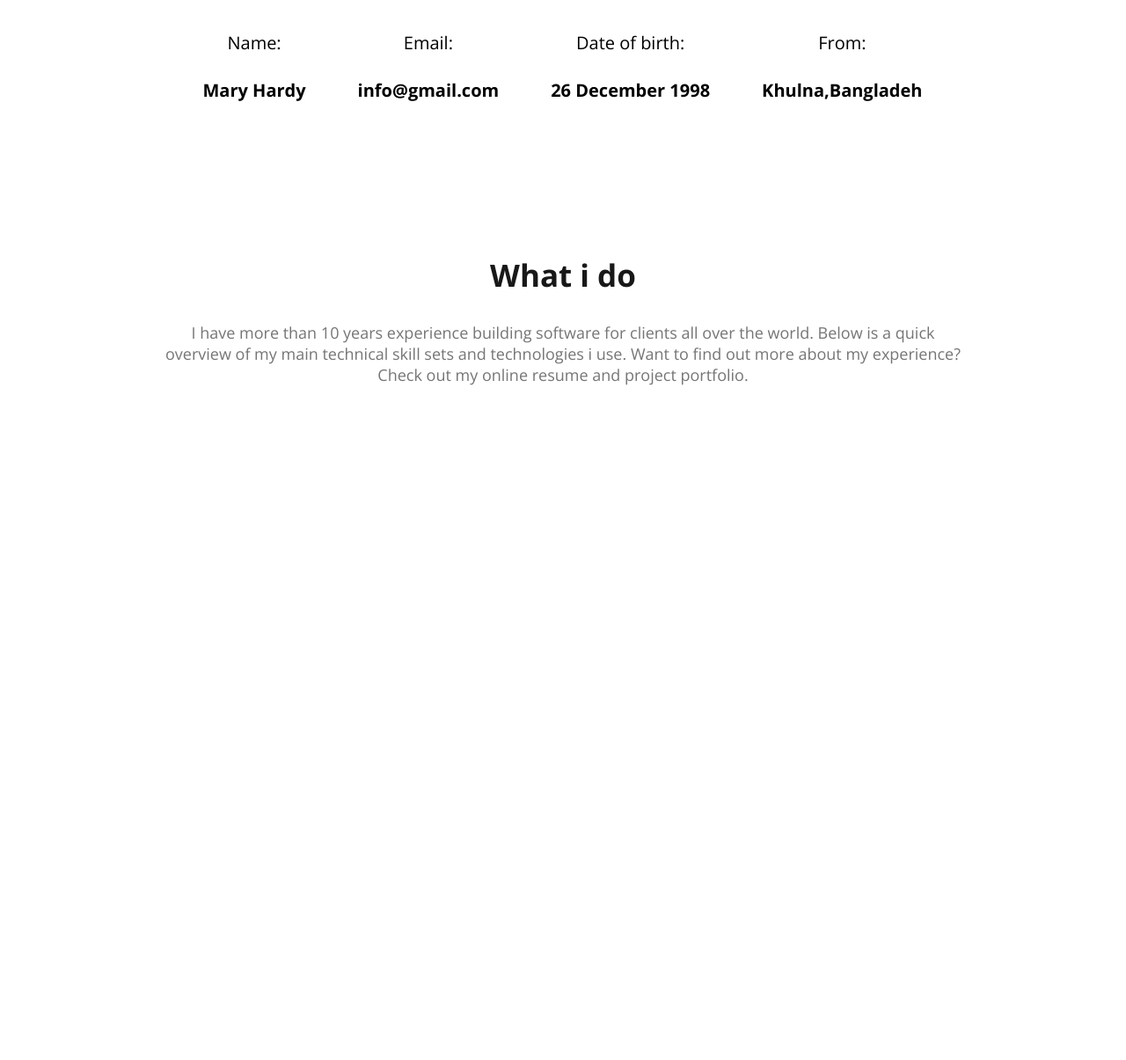
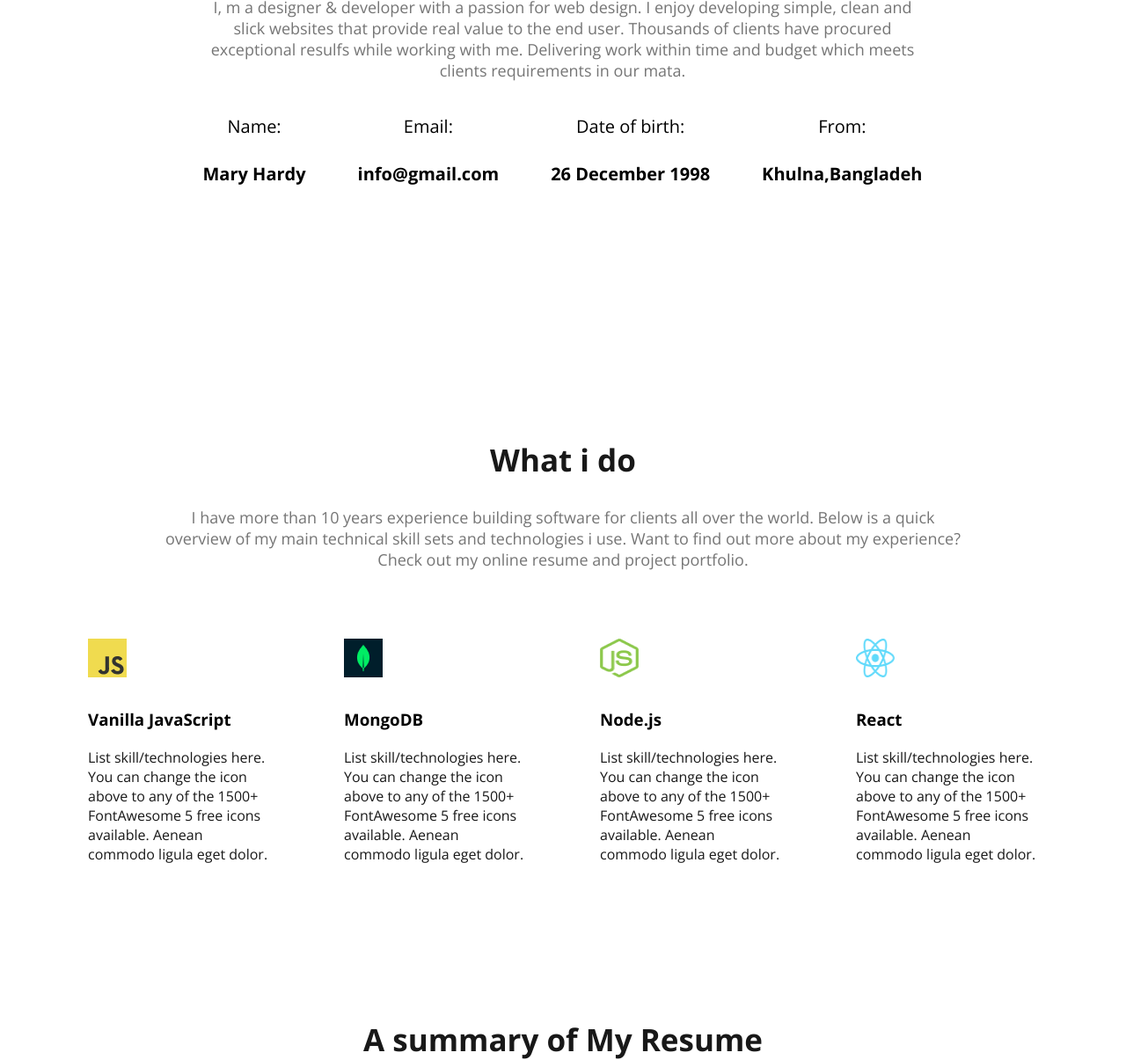
Before and after one commit to Pretilata/web_development_portfolio.repo, a plain HTML site: page index.html in a window 1280 px wide. Shown: the part 1121-2326 px from the top of the page at 88% size. Before the commit the page ends 1577 px from the top, so only its background shows below. Drawn offline with nearby package versions, Linux system fonts and the light colour scheme.

Commit message:
added summary of resume

```diff
--- a/index.html
+++ b/index.html
@@ -12,6 +12,7 @@
 </head>
 <body>
     <header class="header">
+
         <nav>
             <h3 id="heading-title">Ma<span class="text-primary">r</span>y</h3>
             <ul>
@@ -31,8 +32,6 @@
             </div>
             <div>
                 <img src="images/hardy.png" alt="image of hardy">
-            </div>
-
         </div>
     </header>
     <main>
@@ -62,12 +61,38 @@
         </section>
         <section>
             <div class="what">
-                <div class="aboutme">What i do</div>
+                <div class="aboutme" id="what-do-i">What i do</div>
             </div>
         </section>
         <section>
             <div class="about_text" id="what-content">I have more than 10 years experience building software for clients all over the world. Below is a quick overview of my main technical skill sets and technologies i use. Want to find out more about my experience? Check out my online resume and project portfolio.</div>
+            <div class="skill-topic">
+                <div class="skill">
+                    <img src="images/icons/js.png" alt="">
+                    <h3 class="skill-heading">Vanilla JavaScript</h3>
+                    <p class="skill-derevative">List skill/technologies here. You can change the icon above to any of the 1500+ FontAwesome 5 free icons available. Aenean commodo ligula eget dolor.</p>
+                </div>
+                <div class="skill">
+                    <img src="images/icons/mongo.png" alt="">
+                    <h3 class="skill-heading">MongoDB</h3>
+                    <p class="skill-derevative">List skill/technologies here. You can change the icon above to any of the 1500+ FontAwesome 5 free icons available. Aenean commodo ligula eget dolor.</p>
+                </div>
+                <div class="skill">
+                    <img src="images/icons/nodejs.png" alt="">
+                    <h3 class="skill-heading">Node.js</h3>
+                    <p class="skill-derevative">List skill/technologies here. You can change the icon above to any of the 1500+ FontAwesome 5 free icons available. Aenean commodo ligula eget dolor.</p>
+                </div>
+                <div class="skill">
+                    <img src="images/icons/react.png" alt="">
+                    <h3 class="skill-heading">React</h3>
+                    <p class="skill-derevative">List skill/technologies here. You can change the icon above to any of the 1500+ FontAwesome 5 free icons available. Aenean commodo ligula eget dolor.</p>
+                </div>
+            </div>
         </section>
+        <section>
+            <div class="aboutme" id="resume">A summary of My Resume</div>
+        </section>
+
     </main>
 
 
--- a/styles/styles.css
+++ b/styles/styles.css
@@ -4,6 +4,7 @@ body{
   font-family: "Open Sans", sans-serif;
 
 }
+
 nav{
     display: flex;
     align-items: center;
@@ -64,6 +65,7 @@ nav a{
     background-position: bottom right;
 
 
+
 }
 .banner{
     padding: 0px 38px 0px 230px;
@@ -112,7 +114,20 @@ nav a{
     Width:500px;
     Height:600px;
 }
+aside{
+    float:left;
+   Width: 774px;
+   Height: 136px;
+   Top: 812px;
+   Left: 23px;
+   font-weight:700px;
+   font-size:100px;
+   Row height:136px;
+   Letter spacing:33%
+}
+.image{
 
+}
 
 .aboutme{
     text-align:center;
@@ -120,6 +135,7 @@ nav a{
     font-weight: 700;
     font-size: 35px;
     margin-bottom: 0px;
+    margin-top: 130px;
 }
 .about{
     margin: 15px auto;
@@ -163,3 +179,34 @@ main{
     text-align: center;
 
 }
+
+.skill > img{
+    Width:44px;
+    Height:44px;
+
+}
+.skill-topic{
+    display:flex;
+    gap:24px;
+    justify-content: space-around;
+}
+.skill{
+    border-radius:5px;
+    padding:30px ;
+    background-color: rgb(255, 255, 255);
+    box-shadow: Outside shadow
+    X:0 Y:6 Blur: 50 extension: 0 rgba(0, 0, 0, 0.10);
+}
+.skill-derevative {
+    margin-top: 20px;
+    color: rgb(24, 24, 24);
+}
+.skill-heading{
+    margin-top: 30px;
+}
+#resume{
+    margin-top: 130px;
+}
+#what-do-i{
+    margin-top: 130px;
+}
```
